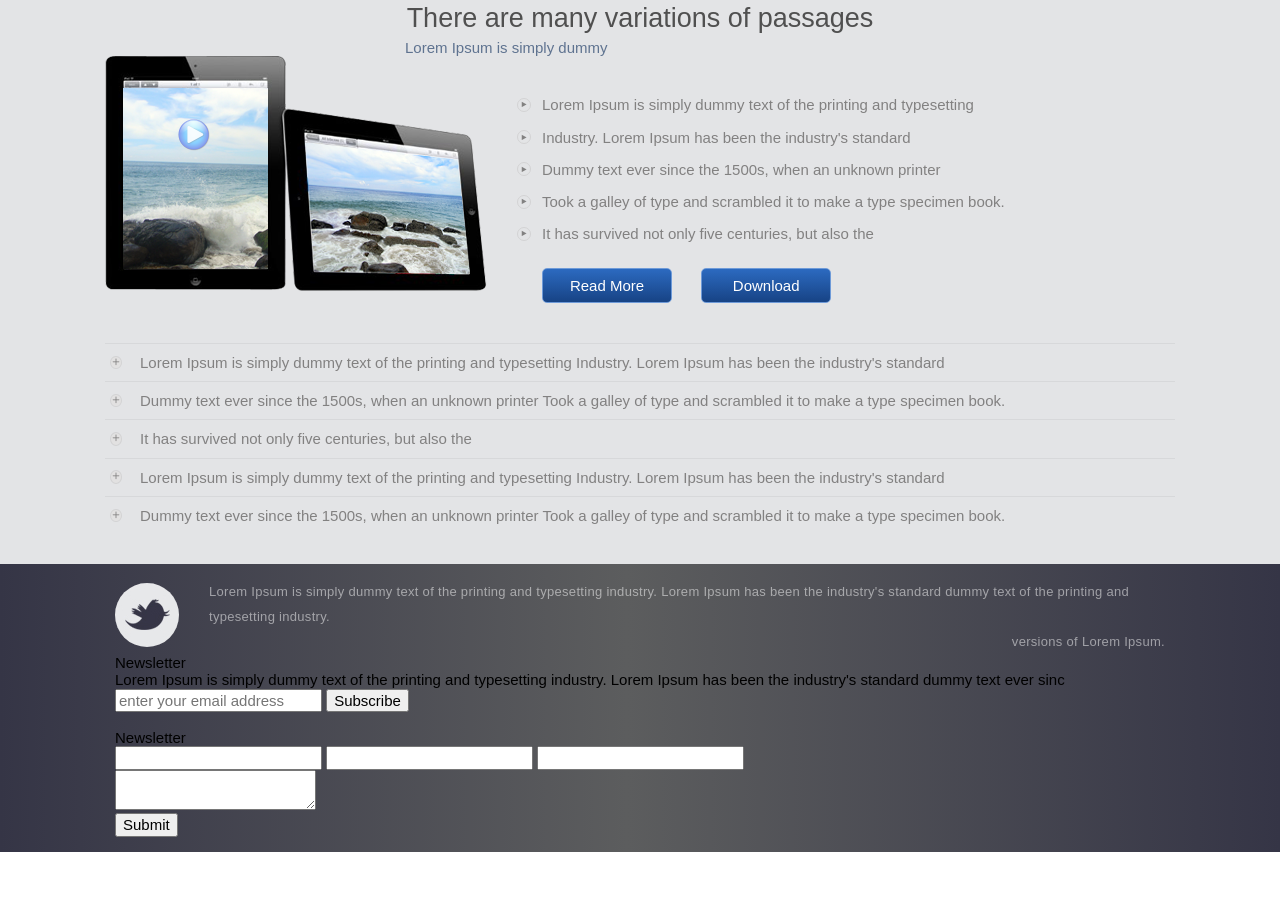
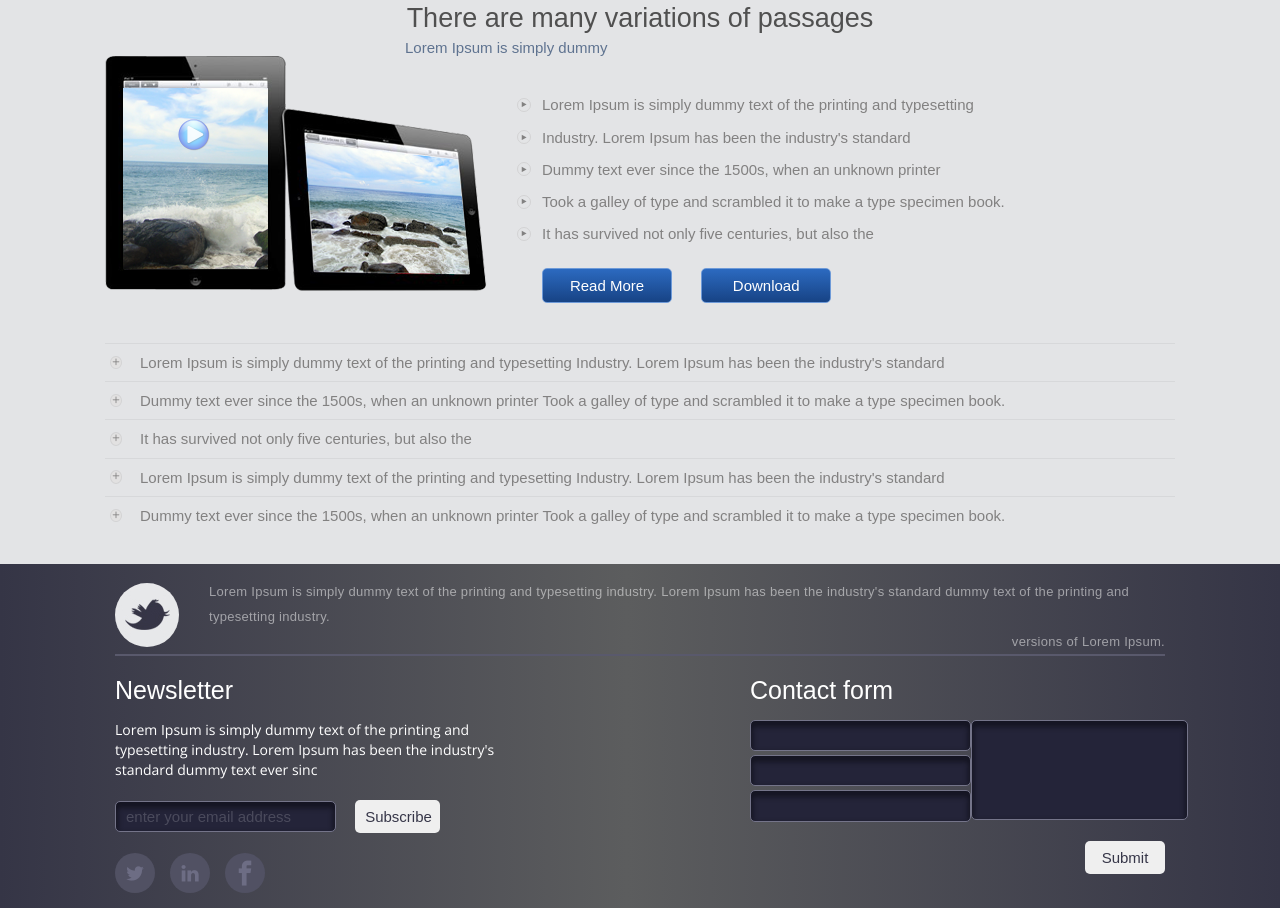
Before and after one commit to dmitrievaGelena/dublinApps, a website: page app/index.html in a window 1280 px wide. Shown: the part 1034-1942 px from the top of the page. Before the commit the page ends 1886 px from the top, so only its background shows below. Drawn offline with nearby package versions, Linux system fonts and the light colour scheme; files whose address does not match are found by name.

Commit message:
end footer

```diff
--- a/app/index.html
+++ b/app/index.html
@@ -274,28 +274,28 @@
                                     <div class="box-news__text">Lorem Ipsum is simply dummy text of the printing and typesetting industry. Lorem Ipsum has been the industry's
                                         standard dummy text ever sinc</div>
                                     <form>
-                                        <input type="text" placeholder="enter your email address">
-                                        <button type="submit">Subscribe</button>
+                                        <input name="" type="text" placeholder="enter your email address">
+                                        <button  class="footer-btn" type="submit">Subscribe</button>
                                     </form>
                                     <div class="box-news__social">
-                                        <a href="#"></a>
-                                        <a href="#"></a>
-                                        <a href="#"></a>
+                                        <a class="icon-twitter" href="#"></a>
+                                        <a class="icon-linkedin" href="#"></a>
+                                        <a class="icon-facebook" href="#"></a>
                                     </div>
                                 </div>
                                 <div class="box-contact">
-                                    <div class="box-news__title">Newsletter</div>
+                                    <div class="box-news__title">Contact form</div>
                                     <div class="box-contact__form">
                                         <form>
-                                            <input type="text">
-                                            <input type="text">
-                                            <input type="text">
+                                            <input name="" type="text">
+                                            <input name="" type="text">
+                                            <input name="" type="text">
                                         </form>
                                         <form>
                                             <textarea></textarea>
                                         </form>
                                     </div>
-                                    <button type="submit">Submit</button>
+                                    <button class="footer-btn" type="submit">Submit</button>
                                 </div>
                             </div>
                         </div>
--- a/app/scss/_global.scss
+++ b/app/scss/_global.scss
@@ -57,3 +57,15 @@ a{
     -ms-border-radius: 5px;
     -o-border-radius: 5px;
 }
+.footer-btn{
+    cursor: pointer;
+    width: 85px;
+    border: none;
+    color: #363648;
+    padding: 8px 10px;
+    border-radius: 5px;
+    -webkit-border-radius: 5px;
+    -moz-border-radius: 5px;
+    -ms-border-radius: 5px;
+    -o-border-radius: 5px;
+}
--- a/app/scss/style.scss
+++ b/app/scss/style.scss
@@ -452,10 +452,12 @@
             &-descr {
                 display: flex;
                 align-items: center;
+                border-bottom: 2px solid #59596c;
             }
 
             &-img {
                 margin-right: 30px;
+
                 img {
                     border-radius: 50%;
                     -webkit-border-radius: 50%;
@@ -465,17 +467,180 @@
                 }
 
             }
-            &-text{
+
+            &-text {
                 font-size: 13px;
                 color: #ffffff;
                 line-height: 25px;
                 @include colaborateThin;
                 opacity: 0.5;
                 letter-spacing: 0.30px;
-                span{
+
+                span {
                     display: block;
                     text-align: right;
                 }
             }
+
+            &-box {
+                display: flex;
+                justify-content: space-between;
+                margin-top: 20px;
+            }
         }
     }
+
+    .box-news__title {
+        font-size: 25px;
+        margin-bottom: 15px;
+    }
+
+    .box-news,
+    .box-contact {
+        form {
+
+            input,
+            textarea {
+                max-width: 290px;
+                border-radius: 5px;
+                -webkit-border-radius: 5px;
+                -moz-border-radius: 5px;
+                -ms-border-radius: 5px;
+                -o-border-radius: 5px;
+                padding: 6px 10px;
+                background-color: #242439;
+                border: 1px solid #747489;
+                box-shadow: inset 0px 4px 5px 2px rgba(18, 18, 29, .8);
+                outline: none;
+                color: #fff;
+
+                &::placeholder {
+                    color: rgba(231, 232, 234, .2);
+                }
+            }
+        }
+    }
+
+    .box-news {
+        color: #fff;
+        max-width: 380px;
+        width: 100%;
+        form{
+            input{
+                margin-right: 15px;
+            }
+        }
+
+        &__text {
+            font-size: 14px;
+            @include openSans;
+            line-height: 20px;
+            margin-bottom: 20px;
+        }
+
+        &__social {
+            display: flex;
+            margin-top: 20px;
+            align-items: center;
+
+            a {
+                &+a {
+                    margin-left: 15px;
+                }
+            }
+
+            .icon-twitter,
+            .icon-linkedin {
+                width: 40px;
+                height: 40px;
+                border-radius: 50%;
+                -webkit-border-radius: 50%;
+                -moz-border-radius: 50%;
+                -ms-border-radius: 50%;
+                -o-border-radius: 50%;
+                background-color: #515163;
+                display: flex;
+                align-items: center;
+                justify-content: center;
+                transition: all .5s;
+                -webkit-transition: all .5s;
+                -moz-transition: all .5s;
+                -ms-transition: all .5s;
+                -o-transition: all .5s;
+
+                &::before {
+                    font-size: 20px;
+                    color: #6d6d84;
+                }
+
+                &:hover {
+                    box-shadow: 0px 4px 5px 2px rgba(116, 116, 125, .8);
+                    transition: all .5s;
+                    -webkit-transition: all .5s;
+                    -moz-transition: all .5s;
+                    -ms-transition: all .5s;
+                    -o-transition: all .5s;
+                }
+            }
+
+            .icon-facebook {
+                width: 40px;
+                height: 40px;
+                border-radius: 50%;
+                -webkit-border-radius: 50%;
+                -moz-border-radius: 50%;
+                -ms-border-radius: 50%;
+                -o-border-radius: 50%;
+                background-color: #515163;
+                display: flex;
+                align-items: center;
+                justify-content: center;
+                transition: all .5s;
+                -webkit-transition: all .5s;
+                -moz-transition: all .5s;
+                -ms-transition: all .5s;
+                -o-transition: all .5s;
+
+                &::before {
+                    font-size: 25px;
+                    color: #6d6d84;
+                }
+
+                &:hover {
+                    box-shadow: 0px 4px 5px 2px rgba(116, 116, 125, .8);
+                    transition: all .5s;
+                    -webkit-transition: all .5s;
+                    -moz-transition: all .5s;
+                    -ms-transition: all .5s;
+                    -o-transition: all .5s;
+                }
+            }
+        }
+    }
+
+    .box-contact {
+        max-width: 415px;
+        color: #fff;
+        position: relative;
+
+        &__form {
+            display: flex;
+
+            textarea {
+                resize: none;
+                max-width: 200px;
+                height: 100px;
+            }
+            input{
+                margin-bottom: 4px;
+            }
+        }
+        button{
+            margin-top: 15px;
+            position: absolute;
+            right: 0;
+        }
+        .footer-btn{
+            width: 80px;
+        }
+    }
```
Also changed, not shown: app/css/style.min.css.
